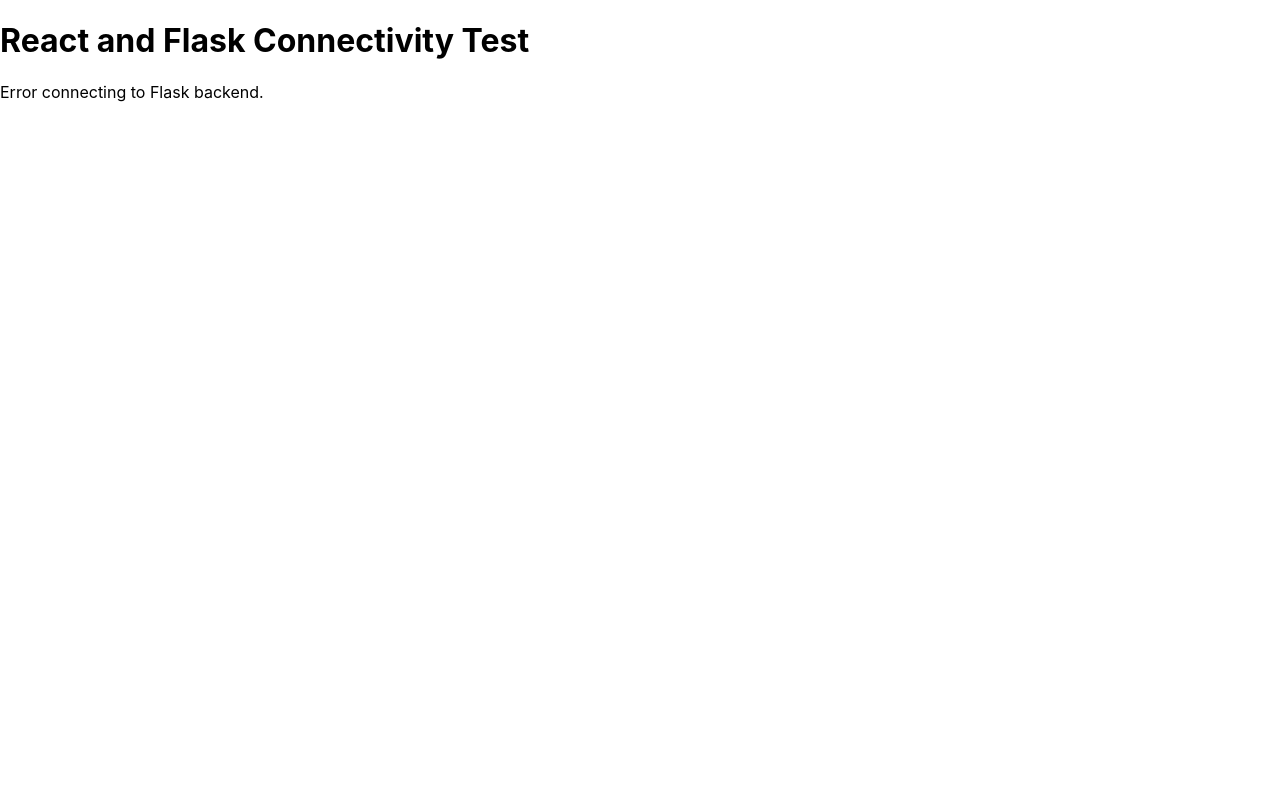
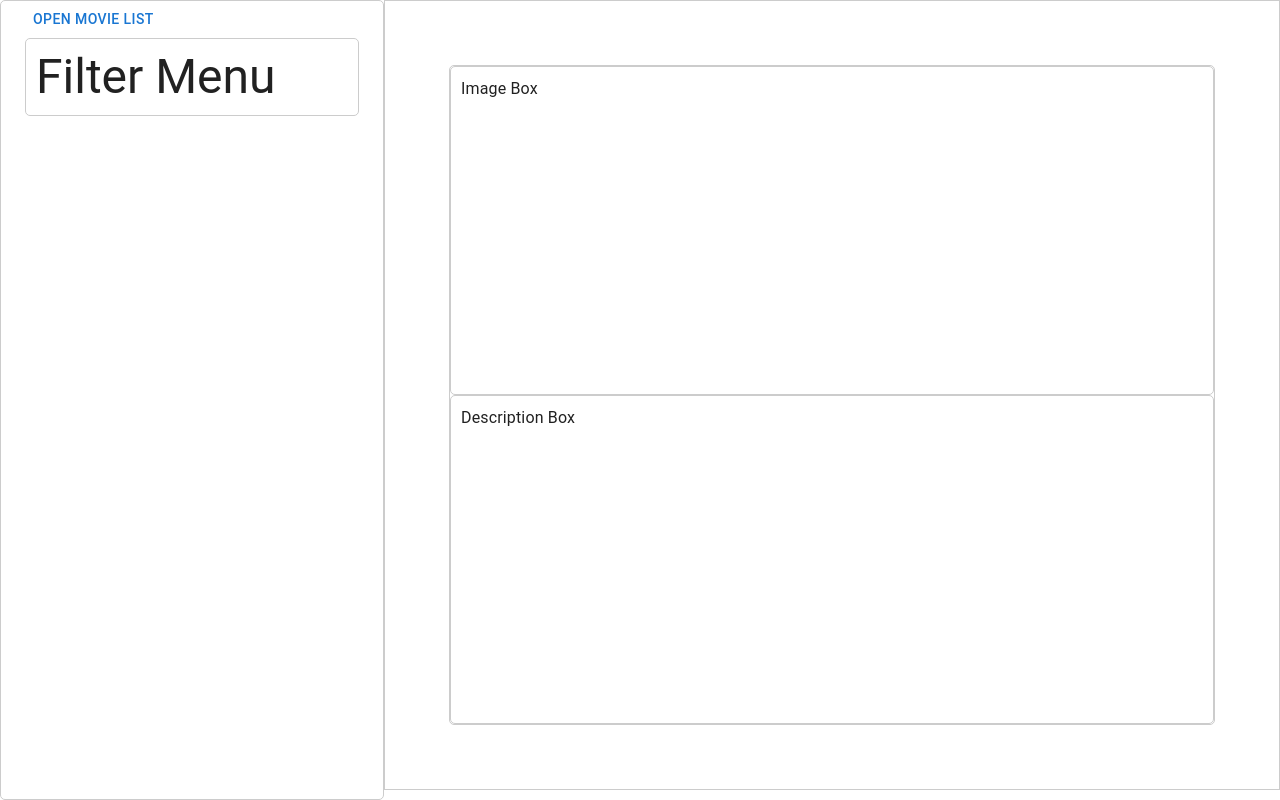
Before and after one commit to erikr19/HackViolet_2024, a React (Create React App) app in the folder kino_io/: page / in a window 1280 px wide. Built offline with nearby package versions, Linux system fonts and the light colour scheme; no server answers.

Commit message:
James: Working on skeleton for UI.

```diff
--- a/kino_io/package.json
+++ b/kino_io/package.json
@@ -3,6 +3,11 @@
   "version": "0.1.0",
   "private": true,
   "dependencies": {
+    "@emotion/react": "^11.11.3",
+    "@emotion/styled": "^11.11.0",
+    "@fontsource/roboto": "^5.0.8",
+    "@mui/material": "^5.15.7",
+    "@mui/styled-engine-sc": "^6.0.0-alpha.14",
     "@testing-library/jest-dom": "^5.17.0",
     "@testing-library/react": "^13.4.0",
     "@testing-library/user-event": "^13.5.0",
@@ -10,6 +15,7 @@
     "react": "^18.2.0",
     "react-dom": "^18.2.0",
     "react-scripts": "5.0.1",
+    "styled-components": "^6.1.8",
     "web-vitals": "^2.1.4"
   },
   "scripts": {
--- a/kino_io/src/App.js
+++ b/kino_io/src/App.js
@@ -1,24 +1,41 @@
 import React, { useEffect, useState } from 'react';
 import axios from 'axios';
 
+import SideMenu from './components/SideMenu/SideMenu';
+import MovieCard from './components/MovieCard/MovieCard';
+
+
 function App() {
-  const [message, setMessage] = useState('');
 
-  useEffect(() => {
-    axios.get('http://localhost:8000/api/test')
-      .then(response => {
-        setMessage(response.data.message);
-      })
-      .catch(error => {
-        console.error('Error:', error);
-        setMessage('Error connecting to Flask backend.');
-      });
-  }, []);
+
+  const [movieList, setMovieList] = useState();
+  const [likedList, setLikedList] = useState();
+  const [dislikedList, setDislikedList] = useState();
+
+  // Stuff to test that the frontend and backend are connecting
+  // const [message, setMessage] = useState('');
+  // useEffect(() => {
+  //   axios.get('http://localhost:8000/api/test')
+  //     .then(response => {
+  //       setMessage(response.data.message);
+  //     })
+  //     .catch(error => {
+  //       console.error('Error:', error);
+  //       setMessage('Error connecting to Flask backend.');
+  //     });
+  // }, []);
 
   return (
-    <div className="App">
-      <h1>React and Flask Connectivity Test</h1>
-      <p>{message}</p>
+    <div style={{ display: 'flex' }}>
+      <SideMenu />
+      <MovieCard
+        movieList={movieList}
+        setMovieList={setMovieList}
+        likedList={likedList}
+        setLikedList={setLikedList}
+        dislikedList={dislikedList}
+        setDislikedList={setDislikedList}
+      />
     </div>
   );
 }
--- /dev/null
+++ b/kino_io/src/components/MovieCard/MovieCard.js
@@ -0,0 +1,54 @@
+import React, { useState } from 'react';
+import { Box } from '@mui/material';
+
+const movieCardStyle = {
+    width: '100%', // Set the width to 100% to ensure a fixed size within the parent container
+    maxWidth: '70%', // Limit the maximum width to 70% of the available space
+    padding: '5%', // Add 5% padding on all sides
+    border: '1px solid #ccc',
+    marginBottom: '10px',
+};
+
+const boxStyle = {
+    flex: '1', // This ensures each box takes up equal space
+    border: '1px solid #ccc',
+    borderRadius: '5px',
+    padding: '10px',
+    display: 'flex', // Added to ensure content inside is flex
+    flexDirection: 'column', // Adjust content direction
+};
+
+function MovieCard({
+    movieList,
+    setMovieList,
+    likedList,
+    setLikedList,
+    dislikedList,
+    setDislikedList
+}) {
+
+    const handleLiking = (currMovie) => {
+        setLikedList(...likedList, currMovie)
+    }
+
+    const handleDisliking = (currMovie) => {
+        setDislikedList(...dislikedList, currMovie)
+    }
+
+    return (
+        <div style={movieCardStyle}>
+            <Box component="div" sx={{ display: 'flex', flexDirection: 'column', border: '1px solid #ccc', borderRadius: '5px', height: '100%' }}>
+                <Box style={boxStyle}>
+                    Image Box
+                </Box>
+                <Box style={boxStyle}>
+                    Description Box
+                    {/* get currMovie description and display */}
+                    {/* two buttons, one to like and one to dislike */}
+                </Box>
+            </Box>
+        </div>
+    );
+}
+
+export default MovieCard;
--- /dev/null
+++ b/kino_io/src/components/SideMenu/FilterMenu.js
@@ -0,0 +1,21 @@
+import React from 'react';
+import { Typography } from '@mui/material';
+
+const filterMenuStyle = {
+    flex: 1,
+    border: '1px solid #ccc',
+    borderRadius: '5px',
+    padding: '10px',
+};
+
+function FilterMenu() {
+    return (
+        <div style={filterMenuStyle}>
+            <Typography variant="h3" component="h4">
+                Filter Menu
+            </Typography>
+        </div>
+    );
+}
+
+export default FilterMenu;
--- /dev/null
+++ b/kino_io/src/components/SideMenu/MovieList.js
@@ -0,0 +1,19 @@
+import React from 'react';
+import { Box } from '@mui/material';
+
+
+const movieListStyle = {
+    height: '15%',
+    border: '1px solid #ccc',
+    marginBottom: '10px',
+};
+
+function MovieList() {
+    return (
+        <div style={movieListStyle}>
+            <Box component="div" sx={{ display: 'inline' }}>Movie List</Box>
+        </div>
+    );
+}
+
+export default MovieList;
--- /dev/null
+++ b/kino_io/src/components/SideMenu/SideMenu.js
@@ -0,0 +1,33 @@
+import React, { useState } from 'react';
+
+import { Button, Container, CssBaseline, Grid } from '@mui/material';
+import FilterMenu from './FilterMenu';
+// import MovieList from './MovieList';
+
+function SideMenu() {
+
+    const [openMovieList, setOpenMovieList] = useState(false);
+
+    const handleOpenMovieList = () => {
+        // first we will pull all the liked movies of the selected user
+        setOpenMovieList(true);
+    }
+
+    return (
+        <div style={{ width: '30%', height: '100vh', border: '1px solid #ccc', borderRadius: '5px' }}>
+            <Container maxWidth="lg" className="app">
+                <CssBaseline />
+                <Grid container spacing={0}>
+                    <Grid item xs={12}>
+                        <Button onClick={handleOpenMovieList}>Open Movie List</Button>
+                    </Grid>
+                    <Grid item xs={12}>
+                        <FilterMenu />
+                    </Grid>
+                </Grid>
+            </Container>
+        </div>
+    );
+}
+
+export default SideMenu;
```
Also changed, not shown: 1 other file (tests, documents, lock files or other folders).
